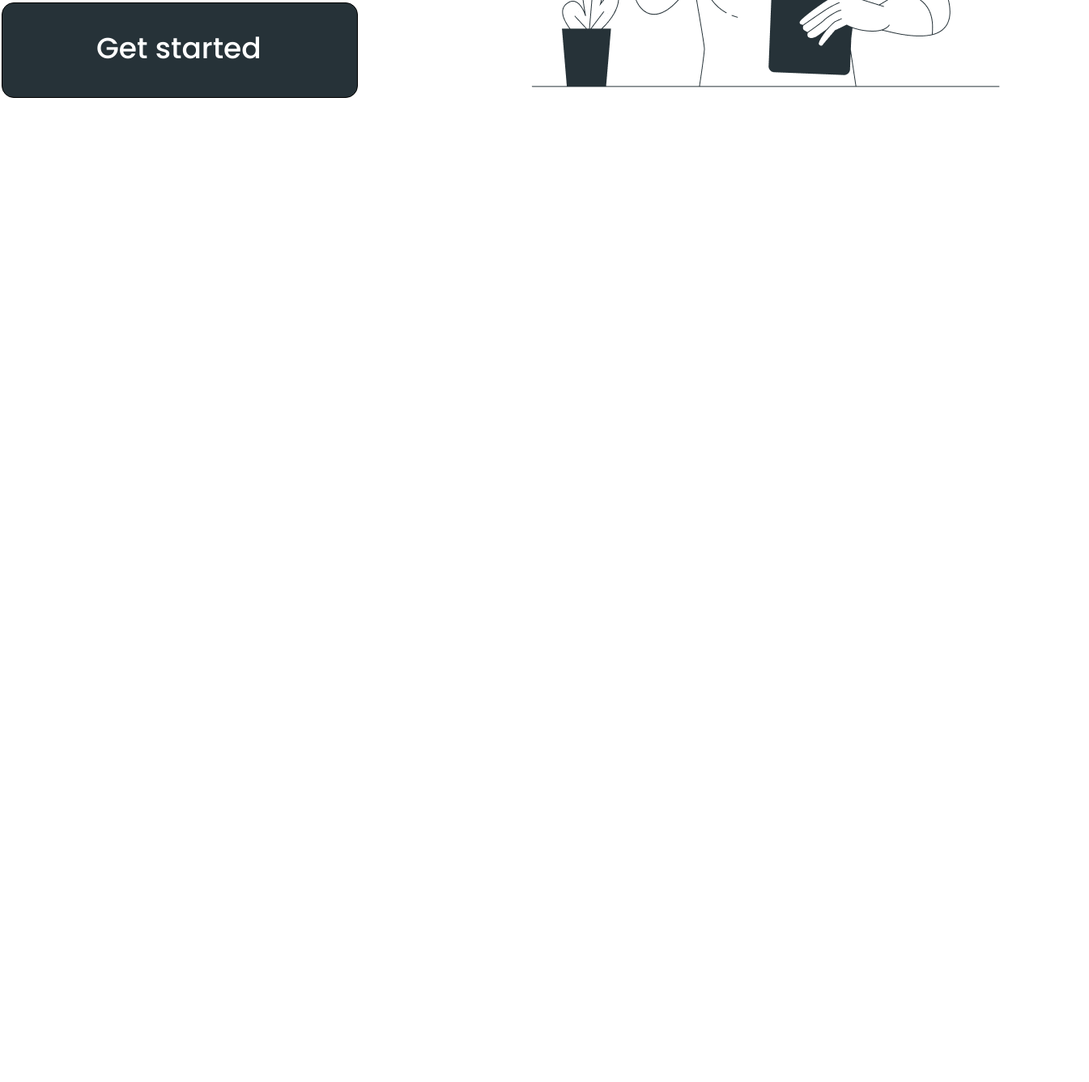
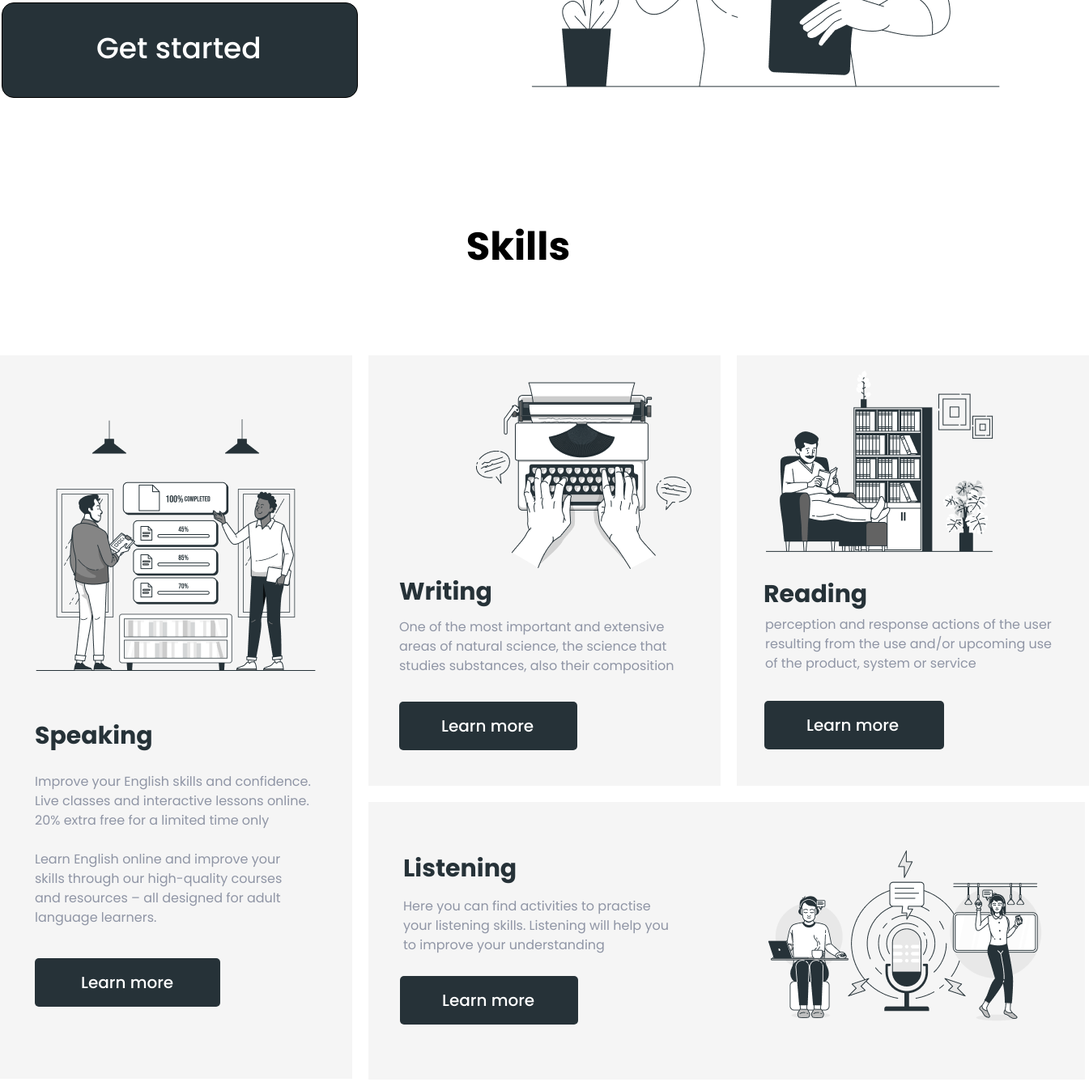
Before and after one commit to Antroks/Bitrlex, a plain HTML site: page index.html in a window 1280 px wide. Shown: the part 674-2011 px from the top of the page at 81% size, 1345 px wide, since content can reach past the window. Before the commit the page ends 839 px from the top, so only its background shows below. Drawn offline with Linux system fonts and the light colour scheme; a script that the page names is missing.

Commit message:
adding block skills

```diff
--- a/css/style.css
+++ b/css/style.css
@@ -183,3 +183,159 @@ body {
 }
 
 /* ********************************************* Skills block *********************************************/
+
+.skills {
+    padding-top: 100px;
+    padding-bottom: 100px;
+}
+.skills .text-h2 {
+    margin-bottom: 94px;
+}
+.skills__grid {
+    display: grid;
+    grid-template-columns: repeat(3, 1fr);
+    gap: 20px;
+    grid-template-areas:
+        "speaking writing reading"
+        "speaking listening listening";
+
+}
+.skills__grid-item {
+    padding-top: 35px;
+    width: 435px;
+    height: 532px;
+    background-color: #F5F5F5;
+}
+
+.skills__grid-item img {
+    margin-left: 22px;
+}
+
+.skills__grid-item .text-h3 {
+    margin: 0;
+    margin-left: 43px;
+    margin-top: 14px;
+    margin-bottom: 21px;
+}
+.skills__grid-item .text-p {
+    width: 341px;
+    font-size: 16px;
+    font-weight: 400;
+    margin-left: 43px;
+    margin-bottom: 38px;
+    line-height: 1.5em;
+}
+.skiils-p {
+}
+
+.skills__grid-item .btn {
+    margin-left: 43px;
+    width: 229px;
+    padding: 15px 57px;
+}
+
+.skills__speaking {
+    grid-area: speaking;
+    height: 894px;
+}
+
+
+/*****skills-writing****/
+.skills-writing {
+    grid-area: writing;
+    padding: 0;
+    position: relative;
+}
+
+.skills-writing .text-h3 {
+    margin-top: 268px;
+    margin-left: 38px;
+    margin-bottom: 8px;
+}
+
+.skills-writing .img-writing {
+    position: absolute;
+    left: 96px;
+    top: -3px;
+
+}
+
+.skills-writing .text-p {
+    margin-left: 38px;
+    margin-bottom: 32px;
+}
+
+.skills-writing .btn {
+    margin-left: 38px;
+    padding: 15px 52px;
+    width: 220px;
+}
+
+
+
+/*****skills-reading****/
+.skills-reading {
+    grid-area: reading;
+    position: relative;
+    padding-top: 0;
+}
+
+.skills-reading .text-h3 {
+    /* margin-top: 17px;
+    margin-bottom: 2px;
+    margin-left: 33px; */
+
+    margin-top: 271px;
+    margin-left: 33px;
+    margin-bottom: 2px;
+}
+
+.skills-reading .text-p {
+    margin-left: 35px;
+    width: 354px;
+    margin-bottom: 34px;
+}
+
+.skills-reading .btn {
+    margin-left: 34px;
+    padding: 15px 52px;
+    width: 222px;
+}
+
+.skills-reading img {
+    margin: 0;
+    position: absolute;
+    left: -6px;
+    top: 9px;
+
+}
+
+/*****skills-listening****/
+.skills-listening {
+    padding-top: 44px;
+    grid-area: listening;
+    width: 885px;
+    height: 343px;
+    display: flex;
+    justify-content: space-between;
+}
+
+.skills-listening .text-h3 {
+    margin-bottom: 11px;
+}
+
+.skills-listening .text-p {
+    margin-bottom: 26px;
+}
+
+.skills-listening .btn {
+    margin-left: 39px;
+    padding: 15px 52px;
+    width: 220px;
+}
+
+.skills-listening img {
+    height: 255px;
+    width: 382px;
+    margin-right: 29px;
+}
--- a/index.html
+++ b/index.html
@@ -49,5 +49,52 @@
             </div>
         </div>
     </section>
+    <section class="skills">
+        <div class="container">
+            <h2 class="text-h2">Skills</h2>
+            <div class="skills__grid">
+                <div class="skills__grid-item skills__speaking">
+                    <img src="img/Speaking.png" alt="" >
+                    <h3 class="text-h3">Speaking</h3>
+                    <p class="text-p skiils-p">Improve your English skills and confidence.
+                        Live classes and interactive lessons online.
+                        20% extra free for a limited time only<br><br>
+                        Learn English online and improve your
+                        skills through our high-quality courses
+                        and resources – all designed for adult language learners.</p>
+                    <div class="btn">Learn more</div>
+                </div>
+
+                <div class="skills__grid-item skills-writing">
+                    <img src="img/Writing.png" alt="" class="img-writing">
+                    <h3 class="text-h3">Writing</h3>
+                    <p class="text-p skiils-p">One of the most important and extensive
+                        areas of natural science, the science that
+                        studies substances, also their composition </p>
+                    <div class="btn">Learn more</div>
+                </div>
+
+                <div class="skills__grid-item skills-reading ">
+                    <img src="img/Reading.png" alt="" >
+                    <h3 class="text-h3">Reading</h3>
+                    <p class="text-p skiils-p">perception and response actions of the user
+                        resulting from the use and/or upcoming use
+                        of the product, system or service</p>
+                    <div class="btn">Learn more</div>
+                </div>
+
+                <div class="skills__grid-item skills-listening">
+                    <div class="listening-item">
+                        <h3 class="text-h3">Listening</h3>
+                        <p class="text-p skiils-p">Here you can find activities to practise
+                            your listening skills. Listening will help you
+                            to improve your understanding </p>
+                        <div class="btn">Learn more</div>
+                    </div>
+                    <img src="img/Listening.png" alt="" >
+                </div>
+            </div>
+        </div>
+    </section>
 </body>
 </html>
```
